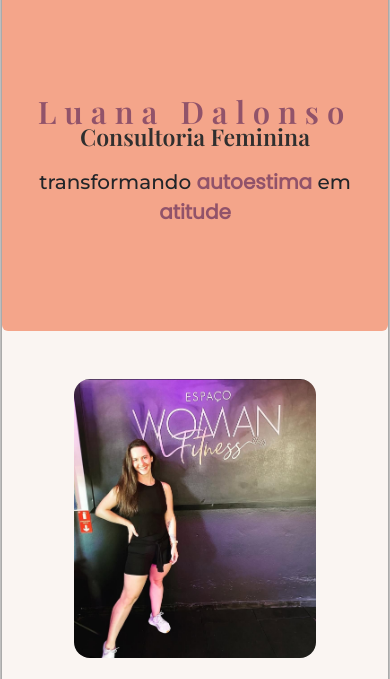
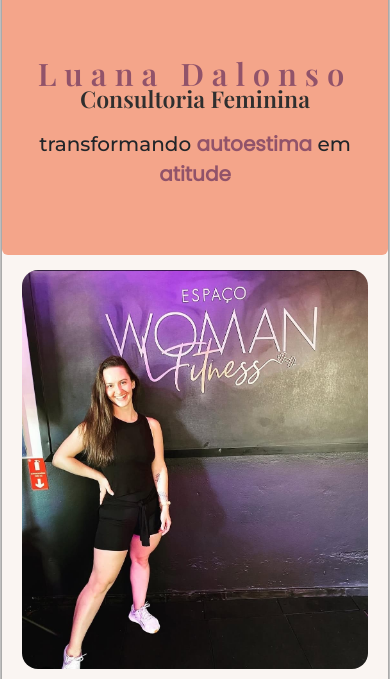
Before and after one commit to mtstavares/LD-Consultoria, a plain HTML site: page index.html in a window 390 px wide. Shown: the part 129-808 px from the top of the page. Drawn offline with nearby package versions, Linux system fonts and the light colour scheme.

Commit message:
mudanças no layout para mobile

```diff
--- a/style.css
+++ b/style.css
@@ -378,4 +378,12 @@ input[type="number"]::-webkit-outer-spin-button {
     #contact {
         padding: 40px 15px;
     }
+
+    #inicio{
+        padding: 10px 8px !important;
+    }
+
+    #about{
+        padding: 15px 8px !important;
+    }
 }
```
